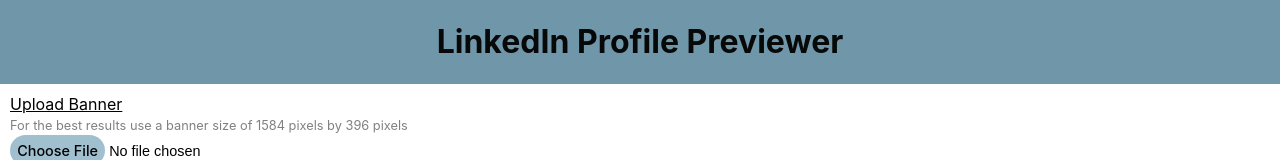
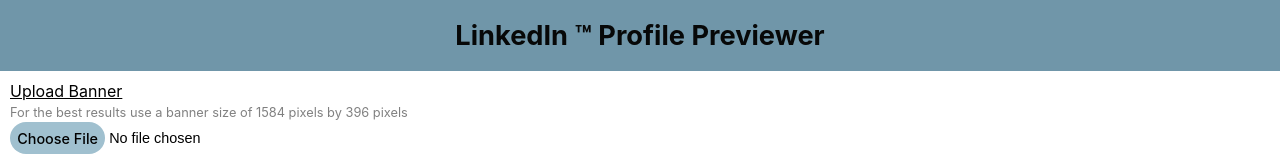
Before and after one commit to KP1709/LinkedInProfilePreviewer, a React (Vite) app: page / in a window 1280 px wide. Shown: the top 160 px of the page. Built offline with nearby package versions, Linux system fonts and the light colour scheme.

Commit message:
Added trademark to header and modified font-size in header

```diff
--- a/src/components/Header.jsx
+++ b/src/components/Header.jsx
@@ -3,7 +3,7 @@
 export default function Header() {
     return (
         <header>
-            <h1>LinkedIn Profile Previewer</h1>
+            <h1>LinkedIn &#8482; Profile Previewer</h1>
         </header>
     )
 }
--- a/src/styles/main.scss
+++ b/src/styles/main.scss
@@ -84,7 +84,7 @@
     padding: 1px;
     color: lightColors(text);
     text-align: center;
-    font-size: clamp(0.8rem, 2vw, 1rem)
+    font-size: clamp(0.7rem, 2vw, 0.85rem)
 }
 
 header.dark {
--- a/src/styles/styles.css
+++ b/src/styles/styles.css
@@ -26,7 +26,7 @@
   padding: 1px;
   color: #070808;
   text-align: center;
-  font-size: clamp(0.8rem, 2vw, 1rem);
+  font-size: clamp(0.7rem, 2vw, 0.85rem);
 }
 
 header.dark {
```
